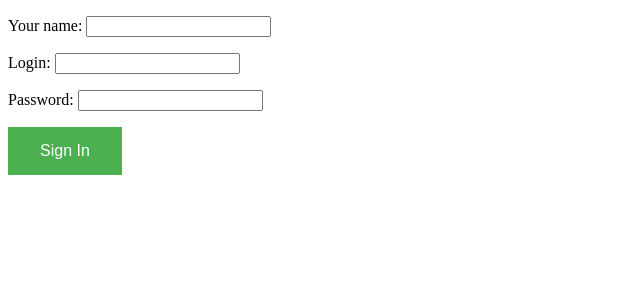
After one commit to nikaparamonovaa/lab5, a Flask app: page /registration/ in a window 1280 px wide. The commit adds this page. Shown: the top 300 px of the page, without its empty margins (0-640 px from the left). Run offline with Flask 2, Linux system fonts and the light colour scheme; some libraries are stand-ins or nearby versions.

Commit message:
Registration

```diff
--- a/app.py
+++ b/app.py
@@ -1,5 +1,5 @@
 import requests
-from flask import Flask, render_template, request
+from flask import Flask, render_template, request, redirect
 import psycopg2
 
 app = Flask(__name__)
@@ -12,31 +12,57 @@ conn = psycopg2.connect(database="service_db",
 
 cursor = conn.cursor()
 
-@app.route('/login/', methods=['POST'])
+@app.route('/login/', methods=['POST', 'GET'])
 def login():
-    username = request.form.get('username')
-    password = request.form.get('password')
-    cursor.execute("SELECT * FROM service.users WHERE login=%s AND password=%s", (str(username), str(password)))
-    records = list(cursor.fetchall())
+    if request.method == 'POST':
+        if request.form.get("login"):
+            username = request.form.get('username')
+            password = request.form.get('password')
+            cursor.execute("SELECT * FROM service.users WHERE login=%s AND password=%s", (str(username), str(password)))
+            records = list(cursor.fetchall())
 
-    if len("".join(username.split())) == 0 and len("".join(password.split())) == 0:
-        error3 = 'Введите данные (логин и пароль)'
-        return render_template('login.html', error3=error3)
+            if len("".join(username.split())) == 0 and len("".join(password.split())) == 0:
+                error3 = 'Введите данные (логин и пароль)'
+                return render_template('login.html', error3=error3)
 
-    if len("".join(password.split())) == 0:
-        error2 = 'Введите пароль'
-        return render_template('login.html', error2=error2)
+            if len("".join(password.split())) == 0:
+                error2 = 'Введите пароль'
+                return render_template('login.html', error2=error2)
 
-    elif len("".join(username.split())) == 0:
-            error1 = 'Введите логин'
-            return render_template('login.html', error1=error1)
+            elif len("".join(username.split())) == 0:
+                error1 = 'Введите логин'
+                return render_template('login.html', error1=error1)
 
-    if len(records) == 0:
-        errorUser = 'В базе нет такого юзера'
-        return render_template('login.html', errorUser=errorUser)
+            if len(records) == 0:
+                errorUser = 'Такой пользователь не зарегистрирован'
+                return render_template('login.html', errorUser=errorUser)
 
-    return render_template('account.html', full_name=records[0][1], username=records[0][2], password=records[0][3])
+            return render_template('account.html', full_name=records[0][1],username=records[0][2], password=records[0][3])
+        elif request.form.get("registration"):
+            return redirect("/registration/")
 
-@app.route('/login/', methods=['GET'])
-def index():
     return render_template('login.html')
+
+@app.route('/registration/', methods=['POST', 'GET'])
+def registration():
+    if request.method == 'POST':
+        name = request.form.get('name')
+        login = request.form.get('login')
+        password = request.form.get('password')
+
+        cursor.execute("SELECT * FROM service.users WHERE login=%s", (str(login),))
+        records = list(cursor.fetchall())
+
+        if len(records) > 0:
+            errorAlreadyUser = 'Пользователь с таким логином уже зарегистрирован. Придумайте другой'
+            return render_template('registration.html', errorAlreadyUser=errorAlreadyUser)
+
+        if len("".join(name.split())) == 0 or len("".join(login.split())) == 0 or len("".join(password.split())) == 0:
+            error4 = 'Введите все поля ввода данных'
+            return render_template('registration.html', error4=error4)
+
+            cursor.execute('INSERT INTO service.users (full_name, login, password) VALUES (%s, %s, %s);',
+                           (str(name), str(login), str(password)))
+            conn.commit()
+        return redirect('/login/')
+    return render_template('registration.html')
--- /dev/null
+++ b/templates/registration.html
@@ -0,0 +1,46 @@
+<!DOCTYPE html>
+<html lang="en">
+<head>
+    <meta charset="UTF-8">
+    <title>Registration</title>
+    <style>
+        .button {
+          background-color: #4CAF50; /* Green */
+          border: none;
+          color: white;
+          padding: 15px 32px;
+          text-align: center;
+          text-decoration: none;
+          display: inline-block;
+          font-size: 16px;
+        }
+    </style>
+</head>
+<body>
+    <form action="" method="post">
+      <p>
+    <label for="name">Your name:</label>
+    <input type="text" name="name">
+     </p>
+        <p>
+	    <label for="login">Login:</label>
+	    <input type="text" name="login">
+	     </p>
+	<p>
+	    <label for="password">Password:</label>
+	    <input type="password" name="password">
+	</p>
+		{% if error4 %}
+      <p>{{error4}}! </p>
+      {% endif %}
+
+        {% if errorAlreadyUser %}
+      <p>{{errorAlreadyUser}}! </p>
+      {% endif %}
+	<p>
+	    <input type="submit" value="Sign In" class="button">
+	</p>
+    </form>
+
+</body>
+</html>
```
Also changed, not shown: templates/account.html (+12 -0 lines), templates/login.html (+15 -3 lines).
